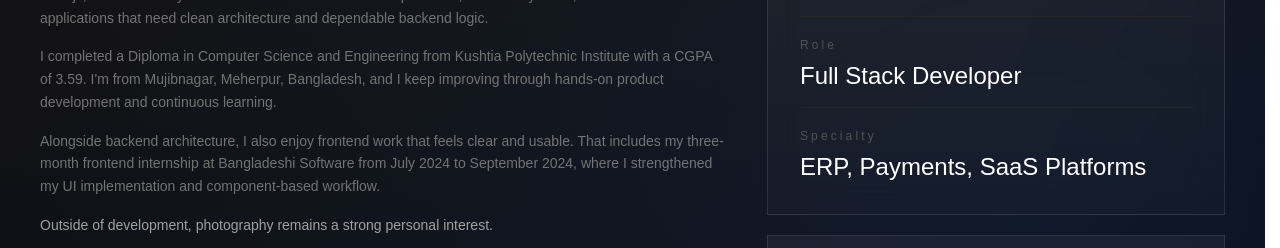
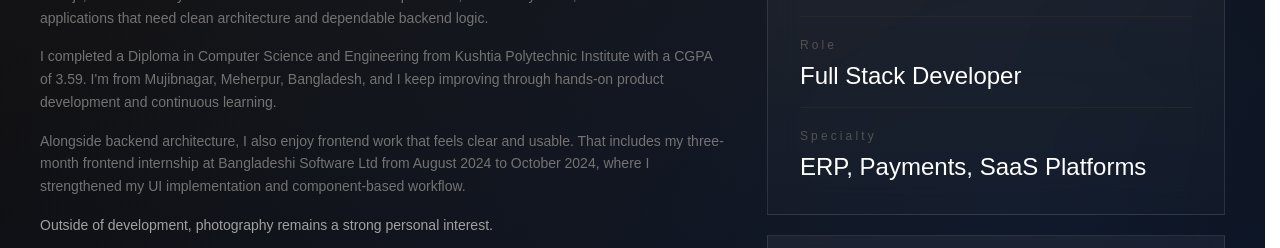
Before and after one commit to mdtanvirrana/portfolio-3.0, a Next.js app: page / in a window 1280 px wide. Shown: the part 1380-1628 px from the top of the page. Built offline with nearby package versions, Linux system fonts and the light colour scheme; a web font is replaced by a local one.

Commit message:
Update internship dates in About component

```diff
--- a/components/About.tsx
+++ b/components/About.tsx
@@ -67,7 +67,7 @@ const About = () => {
                         <p className="text-neutral-500 text-sm leading-relaxed">
                             Alongside backend architecture, I also enjoy frontend work that feels
                             clear and usable. That includes my three-month frontend internship at
-                            Bangladeshi Software from July 2024 to September 2024, where I
+                            Bangladeshi Software Ltd from August 2024 to October 2024, where I
                             strengthened my UI implementation and component-based workflow.
                         </p>
                         <p className="text-neutral-400 text-sm leading-relaxed">
```
